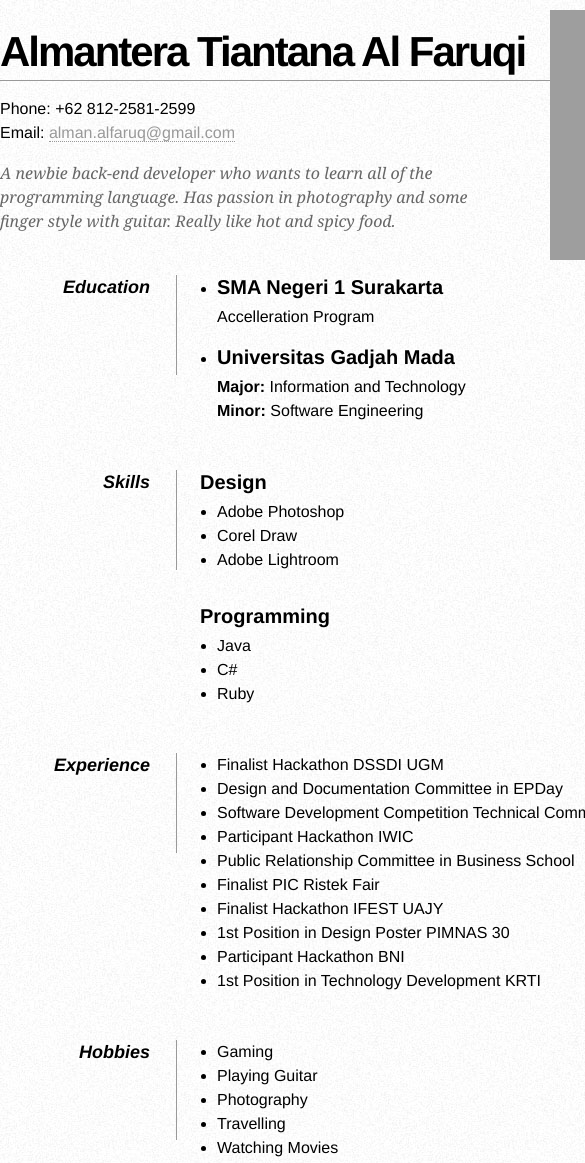
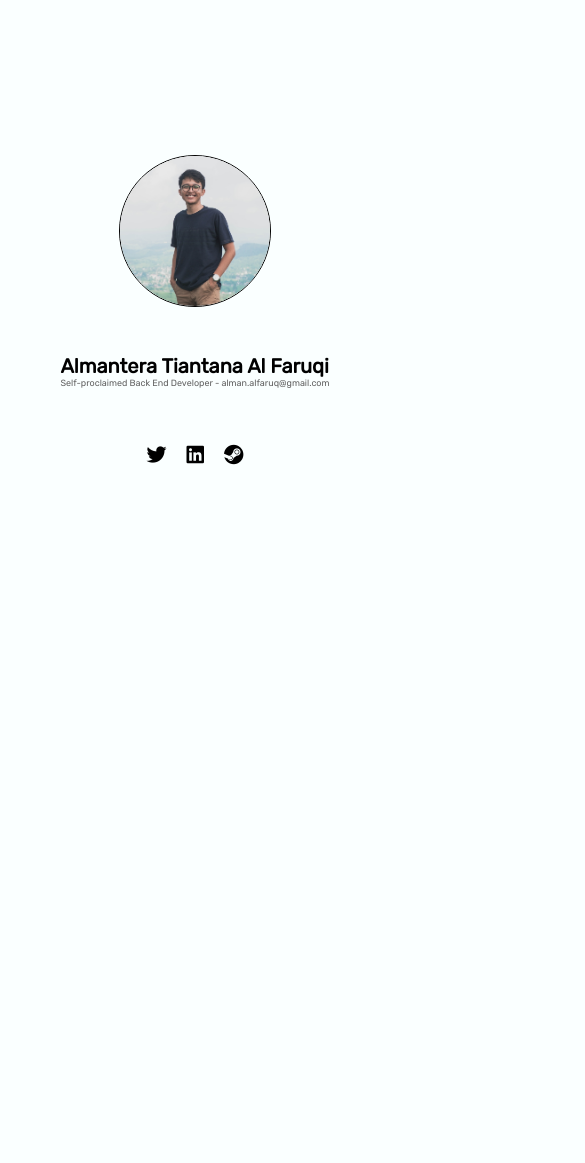
Before and after one commit to almanalfaruq/almanalfaruq.github.io, a plain HTML site: page index.html in a window 390 px wide. Shown: the top 1163 px of the page, 585 px wide, since content can reach past the window. After the commit the page ends 844 px from the top, so only its background shows below. Drawn offline with Linux system fonts and the light colour scheme; grey boxes are pictures that could not be loaded.

Commit message:
Replace index.html with the new one

```diff
--- a/index.html
+++ b/index.html
@@ -1,144 +1,173 @@
-<!DOCTYPE html PUBLIC "-//W3C//DTD XHTML 1.0 Strict//EN"
-"http://www.w3.org/TR/xhtml1/DTD/xhtml1-strict.dtd">
-
-<html xmlns="http://www.w3.org/1999/xhtml" xml:lang="en" lang="en">
+<!DOCTYPE html>
+<html lang="en">
 
 <head>
-     <meta http-equiv="Content-Type" content="text/html; charset=utf-8"/>
+    <meta charset="UTF-8">
+    <meta http-equiv="X-UA-Compatible" content="IE=edge">
+    <meta name="viewport" content="width=device-width, initial-scale=1.0">
+    <title>Almantera</title>
 
-     <title>Almantera's CV</title>
+    <script src="https://kit.fontawesome.com/ec80790faa.js" crossorigin="anonymous"></script>
+    <link rel="preconnect" href="https://fonts.googleapis.com">
+    <link rel="preconnect" href="https://fonts.gstatic.com" crossorigin>
+    <link href="https://fonts.googleapis.com/css2?family=Rubik:wght@300;400&display=swap" rel="stylesheet">
 
-     <style type="text/css">
-        * { margin: 0; padding: 0; }
-        body { font: 16px Helvetica, Sans-Serif; line-height: 24px; background: url(images/noise.jpg); }
-        .clear { clear: both; }
-        #page-wrap { width: 800px; margin: 40px auto 60px; }
-        #pic { float: right; margin: -30px 0 0 0; }
-        h1 { margin: 0 0 16px 0; padding: 0 0 16px 0; font-size: 42px; font-weight: bold; letter-spacing: -2px; border-bottom: 1px solid #999; }
-        h2 { font-size: 20px; margin: 0 0 6px 0; position: relative; }
-        li span { position: absolute; bottom: 0; right: 0; font-style: italic; font-family: Georgia, Serif; font-size: 16px; color: #999; font-weight: normal; }
-		h2 span { position: absolute; bottom: 0; right: 0; font-style: italic; font-family: Georgia, Serif; font-size: 16px; color: #999; font-weight: normal; }
-        p { margin: 0 0 16px 0; }
-        a { color: #999; text-decoration: none; border-bottom: 1px dotted #999; }
-        a:hover { border-bottom-style: solid; color: black; }
-        ul { margin: 0 0 32px 17px; }
-		li { position: relative; }
-        #objective { width: 500px; float: left; }
-        #objective p { font-family: Georgia, Serif; font-style: italic; color: #666; }
-        dt { font-style: italic; font-weight: bold; font-size: 18px; text-align: right; padding: 0 26px 0 0; width: 150px; float: left; height: 100px; border-right: 1px solid #999;  }
-        dd { width: 600px; float: right; }
-        dd.clear { float: none; margin: 0; height: 15px; }
-     </style>
+    <style>
+        body {
+            background-color: #faffff;
+            display: flex;
+            height: 100vh;
+            font-family: 'Rubik', sans-serif;
+        }
+
+        .center {
+            display: flex;
+            flex-direction: row-reverse;
+            margin: auto 10vw;
+        }
+
+        .img-profile {
+            border-radius: 50%;
+            border: 2px solid black;
+        }
+
+        .detail {
+            display: flex;
+            flex-direction: column;
+            justify-content: space-around;
+            padding-right: 100px;
+        }
+
+        .title {
+            font-weight: bold;
+            font-size: 35px;
+            margin: 0;
+        }
+
+        .subtitle-big {
+            margin: 0;
+            font-size: 15px;
+            color: rgb(97, 97, 97);
+        }
+
+        .subtitle-small {
+            display: none;
+        }
+
+
+        .body {
+            font-size: 18px;
+        }
+
+        a {
+            color: unset;
+        }
+
+        .footer {
+            display: flex;
+        }
+
+        .fab {
+            font-size: 30px;
+        }
+
+        .socmed:first-of-type {
+            margin: 0;
+        }
+
+        .socmed {
+            margin-left: 20px;
+        }
+
+        .fab:hover {
+            color: rgb(97, 97, 97);
+        }
+
+        @media only screen and (max-width: 1000px) {
+            body {
+                height: 75vh;
+                justify-content: center;
+            }
+
+            .image {
+                margin: auto;
+            }
+
+            .img-profile {
+                width: 150px;
+                border: 1px solid black;
+            }
+
+            .center {
+                flex-direction: column;
+            }
+
+            .detail {
+                align-items: center;
+                padding-right: 0;
+                margin-top: 15px;
+                height: 20vh;
+            }
+
+            .title {
+                font-size: 20px;
+            }
+
+            .subtitle-big {
+                display: none;
+            }
+
+            .subtitle-small {
+                font-size: 9px;
+                display: flex;
+                justify-content: center;
+                color: rgb(97, 97, 97);
+                margin: 0;
+            }
+
+            .body {
+                display: none;
+            }
+
+            .fab {
+                font-size: 20px;
+            }
+
+        }
+    </style>
 </head>
 
 <body>
+    <div class="center">
+        <div class="image">
+            <img src="./images/profile.jpg" class="img-profile" width="400" alt="profile">
+        </div>
+        <div class="detail">
+            <div class="header">
+                <h3 class="title">Almantera Tiantana Al Faruqi</h3>
+                <p class="subtitle-big">Sleepy head most of the times - alman.alfaruq@gmail.com</p>
+                <p class="subtitle-small">Self-proclaimed Back End Developer - alman.alfaruq@gmail.com</p>
+            </div>
+            <p class="body">
+                A newbie back-end developer who eager to learn all of the programming language. Has passion
+                in photography and some finger style with guitar. Really like hot and spicy food.<br><br>
+                Mostly speak in golang.
+            </p>
+            <div class="footer">
+                <a href="https://twitter.com/almanalfaruq" target="_blank" class="socmed">
+                    <i class="fab fa-twitter"></i>
+                </a>
+                <a href="https://www.linkedin.com/in/almanalfaruq" target="_blank" class="socmed">
+                    <i class="fab fa-linkedin"></i>
+                </a>
+                <a href="https://steamcommunity.com/id/xdrake20" target="_blank" class="socmed">
+                    <i class="fab fa-steam"></i>
+                </a>
+            </div>
 
-    <div id="page-wrap">
-
-        <img src="images/profil.jpg" alt="Photo of Cthulu" id="pic" height="250" width="250" />
-
-        <div id="contact-info" class="vcard">
-
-            <!-- Microformats! -->
-
-            <h1 class="fn">Almantera Tiantana Al Faruqi</h1>
-
-            <p>
-                Phone: <span class="tel">+62 812-2581-2599</span><br />
-                Email: <a class="email" href="mailto:alman.alfaruq@gmail.com">alman.alfaruq@gmail.com</a>
-            </p>
+            <!-- Bingung mau nulis apaan lagi. Kalo ada masukan, please reach me haha -->
         </div>
-
-        <div id="objective">
-            <p>
-            	A newbie back-end developer who wants to learn all of the programming language. Has passion
-				in photography and some finger style with guitar. Really like hot and spicy food.
-            </p>
-        </div>
-
-        <div class="clear"></div>
-
-        <dl>
-            <dd class="clear"></dd>
-
-            <dt>Education</dt>
-            <dd>
-			<ul>
-				<li><h2>SMA Negeri 1 Surakarta <span>(2013-2015)</span></h2></li>
-				<p>Accelleration Program</p>
-				<li><h2>Universitas Gadjah Mada <span>(2015-Now)</span></h2></li>
-                <p><strong>Major:</strong> Information and Technology<br />
-                   <strong>Minor:</strong> Software Engineering</p>
-			</ul>
-            </dd>
-
-            <dd class="clear"></dd>
-
-            <dt>Skills</dt>
-            <dd>
-                <h2>Design</h2>
-				<ul>
-					<li>Adobe Photoshop</li>
-					<li>Corel Draw</li>
-					<li>Adobe Lightroom</li>
-				</ul>
-                <h2>Programming</h2>
-				<ul>
-					<li>Java</li>
-					<li>C#</li>
-					<li>Ruby</li>
-				</ul>
-            </dd>
-
-            <dd class="clear"></dd>
-
-            <dt>Experience</dt>
-            <dd>
-			<ul>
-				<li>Finalist Hackathon DSSDI UGM <span>2016</span></li>
-				<li>Design and Documentation Committee in EPDay <span>2016</span></li>
-				<li>Software Development Competition Technical Committee in Technocorner <span>2017</span></li>
-				<li>Participant Hackathon IWIC <span>2016</span></li>
-				<li>Public Relationship Committee in Business School <span>2017</span></li>
-				<li>Finalist PIC Ristek Fair <span>2017</span></li>
-				<li>Finalist Hackathon IFEST UAJY <span>2017</span></li>
-				<li>1st Position in Design Poster PIMNAS 30 <span>2017</span></li>
-				<li>Participant Hackathon BNI <span>2017</span></li>
-				<li>1st Position in Technology Development KRTI <span>2017</span></li>
-			</ul>
-            </dd>
-
-            <dd class="clear"></dd>
-
-            <dt>Hobbies</dt>
-			<dd>
-			<ul>
-				<li>Gaming</li>
-				<li>Playing Guitar</li>
-				<li>Photography</li>
-				<li>Travelling</li>
-				<li>Watching Movies</li>
-			</ul>
-			</dd>
-            <dd class="clear"></dd>
-
-            <dt>Follow me on</dt>
-            <dd>
-			<ul>
-				<li><a href="https://github.com/almanalfaruq">Github</a></li>
-				<li><a href="https://instagram.com/almanalfaruq">Instagram</a></li>
-				<li><a href="https://twitter.com/almanalfaruq">Twitter</a></li>
-				<li><a href="https://facebook.com/almanalfaruq">Facebook</a></li>
-				<li><a href="httsp://ask.fm/almanalfaruq">Ask.fm</a></li>
-			</ul></dd>
-
-            <dd class="clear"></dd>
-        </dl>
-
-        <div class="clear"></div>
-
     </div>
-
 </body>
 
 </html>
```
Also changed, not shown: images/noise.jpg (deleted), images/profile.jpg (added), 1 other file.
